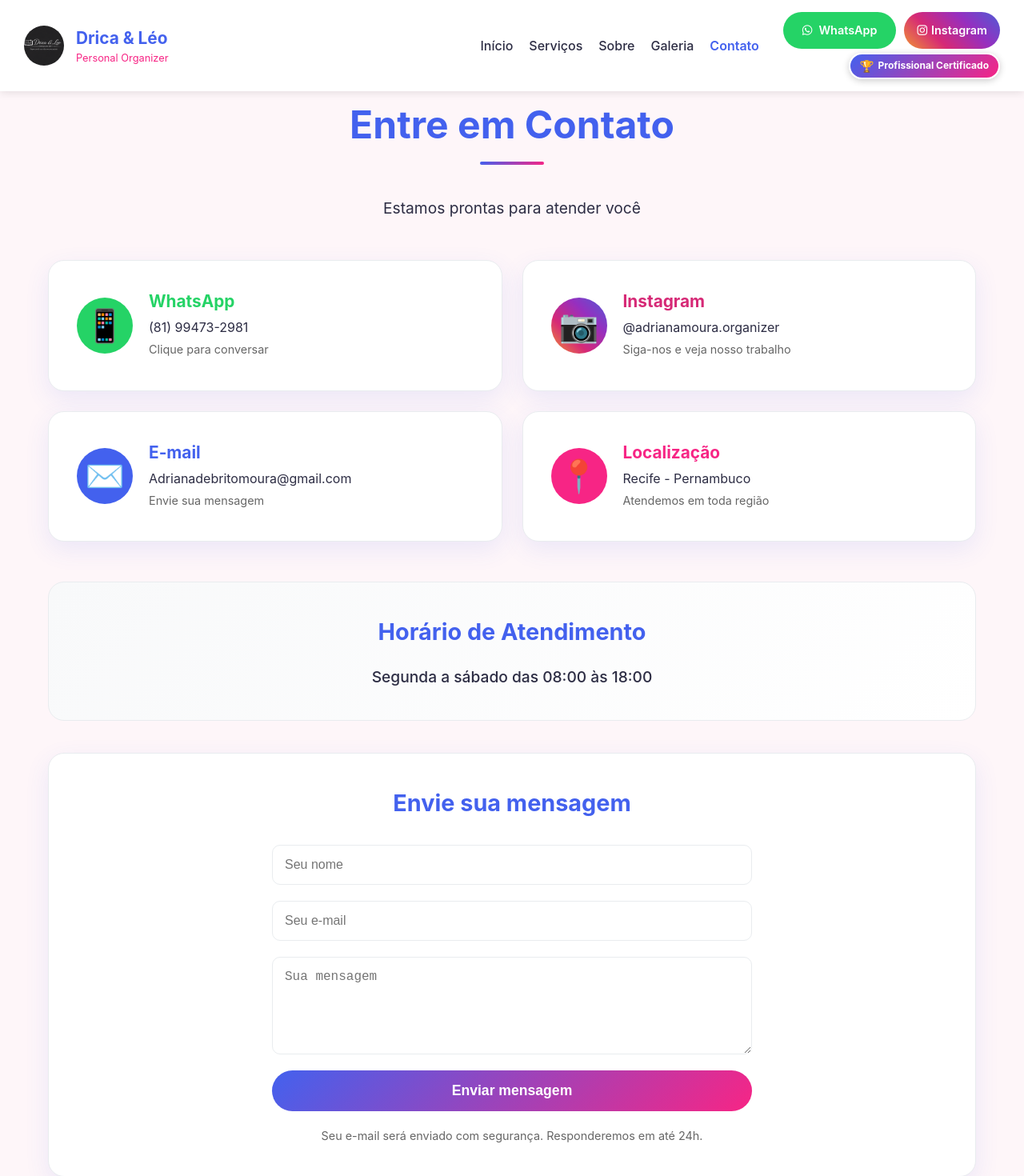
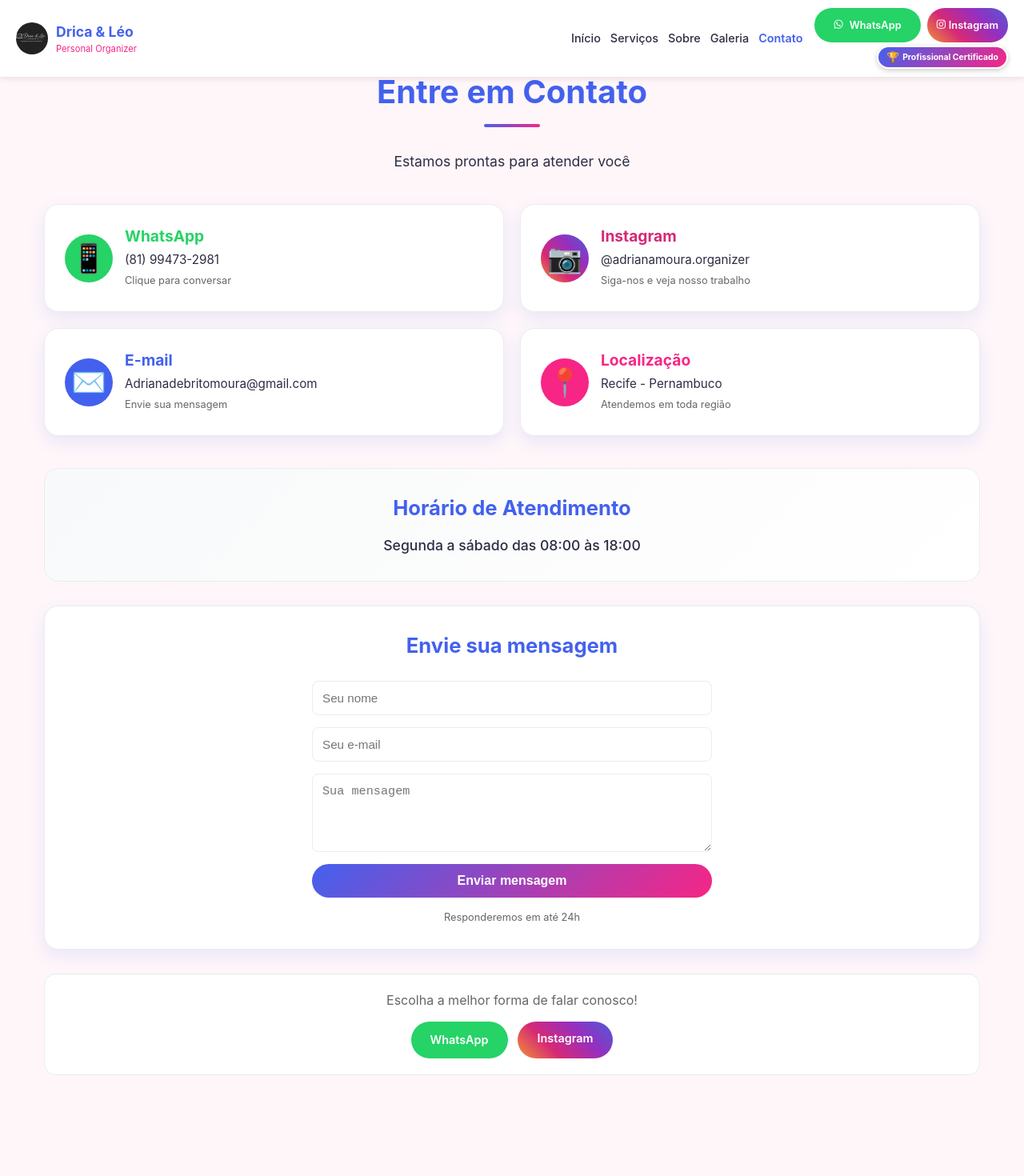
Before and after one commit to GodoyProgrammerAndDeveloper/site-drica-leo, a React (Vite) app: page /contato in a window 1280 px wide. Shown: the top 1470 px of the page at 80% size. After the commit the page ends 1394 px from the top, so only its background shows below. Built offline with nearby package versions, Linux system fonts and the light colour scheme.

Commit message:
Update ContactPage.jsx

```diff
--- a/src/pages/ContactPage.jsx
+++ b/src/pages/ContactPage.jsx
@@ -10,49 +10,49 @@ const ContactPage = () => {
 
   return (
     <div style={{ padding: "0", maxWidth: "1200px", margin: "0 auto", position: "relative" }}>
-      {/* HEADER FIXO COM MENU LADO DIREITO */}
+      {/* HEADER FIXO COM MENU LADO DIREITO - VERSÃO MAIS COMPACTA */}
       <div style={{
         position: "fixed",
         top: 0,
         left: 0,
         width: "100%",
         background: "white",
-        padding: "15px 30px",
-        boxShadow: "0 2px 10px rgba(0,0,0,0.1)",
+        padding: "10px 20px",
+        boxShadow: "0 2px 8px rgba(0,0,0,0.1)",
         zIndex: 999,
         display: "flex",
         alignItems: "center",
         justifyContent: "space-between",
         flexWrap: "wrap"
       }}>
-        {/* LOGO (ESQUERDA) */}
-        <div style={{ display: "flex", alignItems: "center", gap: "15px" }}>
+        {/* LOGO (ESQUERDA) - REDUZIDA */}
+        <div style={{ display: "flex", alignItems: "center", gap: "10px" }}>
           <img
             src="/images/logo.png"
             alt="Drica & Léo"
-            style={{ width: "50px", height: "50px", borderRadius: "50%", objectFit: "cover" }}
+            style={{ width: "40px", height: "40px", borderRadius: "50%", objectFit: "cover" }}
           />
           <div>
-            <h2 style={{ margin: 0, fontSize: "1.3rem", color: "#4361ee" }}>Drica & Léo</h2>
-            <p style={{ margin: 0, fontSize: "0.8rem", color: "#f72585" }}>Personal Organizer</p>
+            <h2 style={{ margin: 0, fontSize: "1.1rem", color: "#4361ee" }}>Drica & Léo</h2>
+            <p style={{ margin: 0, fontSize: "0.7rem", color: "#f72585" }}>Personal Organizer</p>
           </div>
         </div>
 
-        {/* MENU E BOTÕES (DIREITA) */}
-        <div style={{ display: "flex", alignItems: "center", gap: "30px", flexWrap: "wrap" }}>
+        {/* MENU E BOTÕES (DIREITA) - COMPACTADO */}
+        <div style={{ display: "flex", alignItems: "center", gap: "15px", flexWrap: "wrap" }}>
           {/* MENU DE NAVEGAÇÃO */}
-          <div style={{ display: "flex", gap: "20px", alignItems: "center" }}>
-            <a href="/" style={{ textDecoration: "none", color: currentPath === '/' ? '#4361ee' : '#2d2d44', fontWeight: currentPath === '/' ? '600' : '500' }}>Início</a>
-            <a href="/servicos" style={{ textDecoration: "none", color: currentPath === '/servicos' ? '#4361ee' : '#2d2d44', fontWeight: currentPath === '/servicos' ? '600' : '500' }}>Serviços</a>
-            <a href="/sobre" style={{ textDecoration: "none", color: currentPath === '/sobre' ? '#4361ee' : '#2d2d44', fontWeight: currentPath === '/sobre' ? '600' : '500' }}>Sobre</a>
-            <a href="/galeria" style={{ textDecoration: "none", color: currentPath === '/galeria' ? '#4361ee' : '#2d2d44', fontWeight: currentPath === '/galeria' ? '600' : '500' }}>Galeria</a>
-            <a href="/contato" style={{ textDecoration: "none", color: currentPath === '/contato' ? '#4361ee' : '#2d2d44', fontWeight: currentPath === '/contato' ? '600' : '500' }}>Contato</a>
+          <div style={{ display: "flex", gap: "12px", alignItems: "center" }}>
+            <a href="/" style={{ textDecoration: "none", color: currentPath === '/' ? '#4361ee' : '#2d2d44', fontWeight: currentPath === '/' ? '600' : '500', fontSize: "0.9rem" }}>Início</a>
+            <a href="/servicos" style={{ textDecoration: "none", color: currentPath === '/servicos' ? '#4361ee' : '#2d2d44', fontWeight: currentPath === '/servicos' ? '600' : '500', fontSize: "0.9rem" }}>Serviços</a>
+            <a href="/sobre" style={{ textDecoration: "none", color: currentPath === '/sobre' ? '#4361ee' : '#2d2d44', fontWeight: currentPath === '/sobre' ? '600' : '500', fontSize: "0.9rem" }}>Sobre</a>
+            <a href="/galeria" style={{ textDecoration: "none", color: currentPath === '/galeria' ? '#4361ee' : '#2d2d44', fontWeight: currentPath === '/galeria' ? '600' : '500', fontSize: "0.9rem" }}>Galeria</a>
+            <a href="/contato" style={{ textDecoration: "none", color: currentPath === '/contato' ? '#4361ee' : '#2d2d44', fontWeight: currentPath === '/contato' ? '600' : '500', fontSize: "0.9rem" }}>Contato</a>
           </div>
 
-          {/* BOTÕES SOCIAIS COM SELO ABAIXO */}
-          <div style={{ display: "flex", flexDirection: "column", alignItems: "flex-end", gap: "5px" }}>
+          {/* BOTÕES SOCIAIS COM SELO ABAIXO - COMPACTADOS */}
+          <div style={{ display: "flex", flexDirection: "column", alignItems: "flex-end", gap: "4px" }}>
             {/* BOTÕES */}
-            <div style={{ display: "flex", gap: "10px" }}>
+            <div style={{ display: "flex", gap: "8px" }}>
               <a
                 href="https://wa.me/5581994732981"
                 target="_blank"
@@ -60,14 +60,14 @@ const ContactPage = () => {
                 style={{
                   background: "#25d366",
                   color: "white",
-                  padding: "8px 16px",
-                  borderRadius: "50px",
+                  padding: "6px 12px",
+                  borderRadius: "40px",
                   textDecoration: "none",
                   fontWeight: "600",
-                  fontSize: "0.9rem",
+                  fontSize: "0.8rem",
                   display: "flex",
                   alignItems: "center",
-                  gap: "5px"
+                  gap: "4px"
                 }}
               >
                 <i className="fab fa-whatsapp"></i> WhatsApp
@@ -79,36 +79,36 @@ const ContactPage = () => {
                 style={{
                   background: "linear-gradient(45deg, #f09433, #d62976, #962fbf, #4f5bd5)",
                   color: "white",
-                  padding: "8px 16px",
-                  borderRadius: "50px",
+                  padding: "6px 12px",
+                  borderRadius: "40px",
                   textDecoration: "none",
                   fontWeight: "600",
-                  fontSize: "0.9rem",
+                  fontSize: "0.8rem",
                   display: "flex",
                   alignItems: "center",
-                  gap: "5px"
+                  gap: "4px"
                 }}
               >
                 <i className="fab fa-instagram"></i> Instagram
               </a>
             </div>
 
-            {/* SELO ABAIXO DOS BOTÕES */}
+            {/* SELO ABAIXO DOS BOTÕES - MENOR */}
             <div style={{
               background: "linear-gradient(135deg, #4361ee, #f72585)",
               color: "white",
-              padding: "4px 12px",
-              borderRadius: "50px",
-              fontSize: "0.75rem",
+              padding: "3px 10px",
+              borderRadius: "40px",
+              fontSize: "0.65rem",
               fontWeight: "bold",
               display: "flex",
               alignItems: "center",
-              gap: "5px",
+              gap: "4px",
               whiteSpace: "nowrap",
               border: "2px solid white",
-              boxShadow: "0 2px 8px rgba(0,0,0,0.2)"
+              boxShadow: "0 2px 6px rgba(0,0,0,0.2)"
             }}>
-              <span style={{ fontSize: "0.9rem" }}>🏆</span> Profissional Certificado
+              <span style={{ fontSize: "0.8rem" }}>🏆</span> Profissional Certificado
             </div>
           </div>
         </div>
@@ -126,43 +126,43 @@ const ContactPage = () => {
           padding-top: 0;
         }
         .contact-wrapper {
-          padding-top: 100px;
+          padding-top: 70px;
           width: 100%;
         }
         h1 {
-          font-size: 3rem;
+          font-size: 2.5rem;
           color: #4361ee;
           text-align: center;
-          margin: 20px 0 10px 0;
+          margin: 15px 0 10px 0;
         }
         .divider {
-          width: 80px;
+          width: 70px;
           height: 4px;
           background: linear-gradient(135deg, #4361ee, #f72585);
-          margin: 0 auto 40px;
+          margin: 0 auto 30px;
           border-radius: 2px;
         }
         .sub {
-          font-size: 1.2rem;
+          font-size: 1.1rem;
           color: #2d2d44;
           text-align: center;
-          margin: 0 20px 50px 20px;
+          margin: 0 15px 40px 15px;
         }
         .contact-grid {
           display: grid;
           grid-template-columns: repeat(2, 1fr);
-          gap: 25px;
-          margin: 0 20px 50px 20px;
+          gap: 20px;
+          margin: 0 15px 40px 15px;
         }
         .contact-card {
           background: white;
-          border-radius: 20px;
-          padding: 35px;
-          box-shadow: 0 10px 30px rgba(67, 97, 238, 0.1);
+          border-radius: 18px;
+          padding: 25px;
+          box-shadow: 0 8px 20px rgba(67, 97, 238, 0.1);
           border: 1px solid #e9ecef;
           display: flex;
           align-items: center;
-          gap: 20px;
+          gap: 15px;
           transition: transform 0.2s;
           cursor: pointer;
         }
@@ -170,250 +170,120 @@ const ContactPage = () => {
           transform: translateY(-5px);
         }
         .contact-icon {
-          width: 70px;
-          height: 70px;
+          width: 60px;
+          height: 60px;
           border-radius: 50%;
           display: flex;
           align-items: center;
           justify-content: center;
-          font-size: 2.5rem;
+          font-size: 2.2rem;
           color: white;
           flex-shrink: 0;
         }
         .contact-card h3 {
-          font-size: 1.3rem;
-          margin-bottom: 5px;
+          font-size: 1.2rem;
+          margin-bottom: 4px;
         }
         .contact-card p {
-          font-size: 1rem;
-          margin-bottom: 5px;
+          font-size: 0.95rem;
+          margin-bottom: 4px;
           color: #2d2d44;
         }
         .hours-card {
           background: linear-gradient(135deg, #f8f9fa, white);
-          border-radius: 20px;
-          padding: 40px;
-          margin: 0 20px 40px 20px;
+          border-radius: 18px;
+          padding: 30px;
+          margin: 0 15px 30px 15px;
           border: 1px solid #e9ecef;
           text-align: center;
         }
         .hours-card h3 {
-          font-size: 1.8rem;
+          font-size: 1.6rem;
           color: #4361ee;
-          margin-bottom: 20px;
+          margin-bottom: 15px;
         }
         .hours-text {
-          font-size: 1.2rem;
+          font-size: 1.1rem;
           color: #2d2d44;
           font-weight: 500;
         }
         .form-container {
           background: white;
-          border-radius: 20px;
-          padding: 40px;
-          margin: 0 20px 40px 20px;
-          box-shadow: 0 10px 30px rgba(67, 97, 238, 0.1);
+          border-radius: 18px;
+          padding: 30px;
+          margin: 0 15px 30px 15px;
+          box-shadow: 0 8px 20px rgba(67, 97, 238, 0.1);
           border: 1px solid #e9ecef;
         }
         .form-container h3 {
-          font-size: 1.8rem;
+          font-size: 1.6rem;
           color: #4361ee;
           text-align: center;
-          margin-bottom: 30px;
+          margin-bottom: 25px;
         }
         form {
           display: grid;
-          gap: 20px;
-          max-width: 600px;
+          gap: 15px;
+          max-width: 500px;
           margin: 0 auto;
         }
         input, textarea {
-          padding: 15px;
-          border-radius: 10px;
+          padding: 12px;
+          border-radius: 8px;
           border: 1px solid #e9ecef;
-          font-size: 1rem;
+          font-size: 0.95rem;
           width: 100%;
         }
         button[type="submit"] {
-          padding: 15px;
+          padding: 12px;
           background: linear-gradient(135deg, #4361ee, #f72585);
           color: white;
           border: none;
-          border-radius: 50px;
-          font-size: 1.1rem;
+          border-radius: 40px;
+          font-size: 1rem;
           font-weight: bold;
           cursor: pointer;
           transition: transform 0.2s;
-        }
-        button[type="submit"]:hover {
-          transform: scale(1.02);
         }
         .footer-note {
           text-align: center;
           padding: 20px;
           background: white;
           border-radius: 15px;
-          margin: 0 20px 40px 20px;
+          margin: 0 15px 30px 15px;
           border: 1px solid #e9ecef;
         }
 
         /* ===== CELULAR ===== */
         @media (max-width: 768px) {
           .contact-wrapper {
-            padding-top: 180px;
+            padding-top: 60px;
           }
 
           h1 {
-            font-size: 2.5rem !important;
-            margin: 0 15px 10px 15px !important;
+            font-size: 2.2rem !important;
+            margin: 10px 15px 5px 15px !important;
           }
 
           .divider {
-            margin: 0 auto 30px auto !important;
+            width: 60px !important;
+            margin: 0 auto 25px auto !important;
           }
 
           .sub {
-            font-size: 1rem !important;
-            margin: 0 15px 30px 15px !important;
+            font-size: 0.95rem !important;
+            margin: 0 15px 25px 15px !important;
           }
 
           .contact-grid {
             grid-template-columns: 1fr !important;
-            gap: 15px !important;
-            margin: 0 15px 30px 15px !important;
-          }
-
-          .contact-card {
-            padding: 20px !important;
-            gap: 15px !important;
-          }
-
-          .contact-icon {
-            width: 50px !important;
-            height: 50px !important;
-            font-size: 2rem !important;
-          }
-
-          .contact-card h3 {
-            font-size: 1.1rem !important;
-          }
-
-          .contact-card p {
-            font-size: 0.9rem !important;
-          }
-
-          .contact-card p:last-child {
-            font-size: 0.8rem !important;
-          }
-
-          .hours-card {
-            padding: 30px 15px !important;
-            margin: 0 15px 30px 15px !important;
-          }
-
-          .hours-card h3 {
-            font-size: 1.5rem !important;
-            margin-bottom: 15px !important;
-          }
-
-          .hours-text {
-            font-size: 1rem !important;
-          }
-
-          .form-container {
-            padding: 30px 15px !important;
-            margin: 0 15px 30px 15px !important;
-          }
-
-          .form-container h3 {
-            font-size: 1.5rem !important;
-            margin-bottom: 20px !important;
-          }
-
-          input, textarea {
-            padding: 12px !important;
-            font-size: 16px !important;
-          }
-
-          button[type="submit"] {
-            padding: 12px !important;
-            font-size: 1rem !important;
-          }
-
-          .footer-note {
-            margin: 0 15px 30px 15px !important;
-            padding: 15px !important;
-          }
-
-          .footer-note p {
-            font-size: 1rem !important;
-            margin-bottom: 15px !important;
-          }
-
-          .footer-note div {
-            flex-direction: column !important;
-            align-items: center !important;
-            gap: 10px !important;
-          }
-
-          .footer-note a {
-            width: 100% !important;
-            max-width: 280px !important;
-            text-align: center !important;
-            padding: 10px 20px !important;
-          }
-
-          div[style*="position: fixed; top: 0; left: 0; width: 100%;"] {
-            padding: 10px 15px !important;
-            flex-direction: column !important;
-            align-items: center !important;
-          }
-
-          div[style*="display: flex; gap: 20px; align-items: center;"] {
-            flex-wrap: wrap !important;
-            justify-content: center !important;
-            gap: 10px !important;
-          }
-
-          div[style*="display: flex; flex-direction: column; align-items: flex-end; gap: 5px;"] {
-            align-items: center !important;
-          }
-
-          div[style*="display: flex; gap: 10px;"] {
-            flex-wrap: wrap !important;
-            justify-content: center !important;
-          }
-
-          a[style*="padding: 8px 16px;"] {
-            padding: 6px 12px !important;
-            font-size: 0.8rem !important;
-          }
-
-          .logo-img, div[style*="width: 50px; height: 50px;"] {
-            width: 40px !important;
-            height: 40px !important;
-          }
-
-          h2[style*="font-size: 1.3rem;"] {
-            font-size: 1.1rem !important;
-          }
-
-          p[style*="font-size: 0.8rem;"] {
-            font-size: 0.7rem !important;
-          }
-        }
-
-        @media (max-width: 480px) {
-          .contact-wrapper {
-            padding-top: 200px;
-          }
-
-          h1 {
-            font-size: 2rem !important;
+            gap: 12px !important;
+            margin: 0 12px 25px 12px !important;
           }
 
           .contact-card {
             padding: 15px !important;
+            gap: 12px !important;
           }
 
           .contact-icon {
@@ -427,11 +297,12 @@ const ContactPage = () => {
           }
 
           .contact-card p {
-            font-size: 0.8rem !important;
+            font-size: 0.85rem !important;
           }
 
           .hours-card {
-            padding: 25px 10px !important;
+            padding: 20px 12px !important;
+            margin: 0 12px 25px 12px !important;
           }
 
           .hours-card h3 {
@@ -439,15 +310,79 @@ const ContactPage = () => {
           }
 
           .hours-text {
-            font-size: 0.9rem !important;
+            font-size: 0.95rem !important;
           }
 
           .form-container {
-            padding: 25px 10px !important;
+            padding: 20px 12px !important;
+            margin: 0 12px 25px 12px !important;
           }
 
           .form-container h3 {
             font-size: 1.3rem !important;
+          }
+
+          .footer-note {
+            margin: 0 12px 25px 12px !important;
+            padding: 15px !important;
+          }
+
+          .footer-note p {
+            font-size: 0.95rem !important;
+          }
+
+          div[style*="position: fixed; top: 0; left: 0; width: 100%;"] {
+            padding: 8px 12px !important;
+          }
+
+          .logo-img, div[style*="width: 50px; height: 50px;"] {
+            width: 35px !important;
+            height: 35px !important;
+          }
+
+          h2[style*="font-size: 1.3rem;"] {
+            font-size: 1rem !important;
+          }
+
+          p[style*="font-size: 0.8rem;"] {
+            font-size: 0.65rem !important;
+          }
+
+          a[style*="padding: 6px 12px;"] {
+            padding: 4px 10px !important;
+            font-size: 0.75rem !important;
+          }
+        }
+
+        @media (max-width: 480px) {
+          .contact-wrapper {
+            padding-top: 55px;
+          }
+
+          h1 {
+            font-size: 1.8rem !important;
+          }
+
+          .contact-icon {
+            width: 40px !important;
+            height: 40px !important;
+            font-size: 1.5rem !important;
+          }
+
+          .contact-card h3 {
+            font-size: 0.9rem !important;
+          }
+
+          .contact-card p {
+            font-size: 0.8rem !important;
+          }
+
+          .hours-card h3 {
+            font-size: 1.2rem !important;
+          }
+
+          .form-container h3 {
+            font-size: 1.2rem !important;
           }
         }
       `}</style>
@@ -465,7 +400,7 @@ const ContactPage = () => {
             <div>
               <h3 style={{ color: "#25d366" }}>WhatsApp</h3>
               <p>(81) 99473-2981</p>
-              <p style={{ fontSize: "0.9rem", color: "#666" }}>Clique para conversar</p>
+              <p style={{ fontSize: "0.8rem", color: "#666" }}>Clique para conversar</p>
             </div>
           </div>
 
@@ -475,7 +410,7 @@ const ContactPage = () => {
             <div>
               <h3 style={{ color: "#d62976" }}>Instagram</h3>
               <p>@adrianamoura.organizer</p>
-              <p style={{ fontSize: "0.9rem", color: "#666" }}>Siga-nos e veja nosso trabalho</p>
+              <p style={{ fontSize: "0.8rem", color: "#666" }}>Siga-nos e veja nosso trabalho</p>
             </div>
           </div>
 
@@ -485,7 +420,7 @@ const ContactPage = () => {
             <div>
               <h3 style={{ color: "#4361ee" }}>E-mail</h3>
               <p>Adrianadebritomoura@gmail.com</p>
-              <p style={{ fontSize: "0.9rem", color: "#666" }}>Envie sua mensagem</p>
+              <p style={{ fontSize: "0.8rem", color: "#666" }}>Envie sua mensagem</p>
             </div>
           </div>
 
@@ -495,7 +430,7 @@ const ContactPage = () => {
             <div>
               <h3 style={{ color: "#f72585" }}>Localização</h3>
               <p>Recife - Pernambuco</p>
-              <p style={{ fontSize: "0.9rem", color: "#666" }}>Atendemos em toda região</p>
+              <p style={{ fontSize: "0.8rem", color: "#666" }}>Atendemos em toda região</p>
             </div>
           </div>
         </div>
@@ -512,39 +447,41 @@ const ContactPage = () => {
           <form action="https://formsubmit.co/Adrianadebritomoura@gmail.com" method="POST">
             <input type="text" name="nome" placeholder="Seu nome" required />
             <input type="email" name="email" placeholder="Seu e-mail" required />
-            <textarea name="mensagem" placeholder="Sua mensagem" rows="5" required></textarea>
+            <textarea name="mensagem" placeholder="Sua mensagem" rows="4" required></textarea>
             <input type="hidden" name="_subject" value="Novo contato do site Drica & Léo" />
             <input type="hidden" name="_captcha" value="false" />
             <button type="submit">Enviar mensagem</button>
           </form>
-          <p style={{ textAlign: "center", marginTop: "20px", color: "#666", fontSize: "0.9rem" }}>
-            Seu e-mail será enviado com segurança. Responderemos em até 24h.
+          <p style={{ textAlign: "center", marginTop: "15px", color: "#666", fontSize: "0.8rem" }}>
+            Responderemos em até 24h
           </p>
         </div>
 
         {/* CHAMADA FINAL */}
         <div className="footer-note">
-          <p style={{ fontSize: "1.2rem", color: "#666", marginBottom: "20px" }}>
+          <p style={{ fontSize: "1rem", color: "#666", marginBottom: "15px" }}>
             Escolha a melhor forma de falar conosco!
           </p>
-          <div style={{ display: "flex", gap: "15px", justifyContent: "center", flexWrap: "wrap" }}>
+          <div style={{ display: "flex", gap: "12px", justifyContent: "center", flexWrap: "wrap" }}>
             <a href="https://wa.me/5581994732981" target="_blank" rel="noopener noreferrer" style={{
-              padding: "12px 30px",
+              padding: "10px 25px",
               background: "#25d366",
               color: "white",
               textDecoration: "none",
-              borderRadius: "50px",
-              fontWeight: "600"
+              borderRadius: "40px",
+              fontWeight: "600",
+              fontSize: "0.9rem"
             }}>
               WhatsApp
             </a>
             <a href="https://instagram.com/adrianamoura.organizer" target="_blank" rel="noopener noreferrer" style={{
-              padding: "12px 30px",
+              padding: "10px 25px",
               background: "linear-gradient(45deg, #f09433, #d62976, #962fbf, #4f5bd5)",
               color: "white",
               textDecoration: "none",
-              borderRadius: "50px",
-              fontWeight: "600"
+              borderRadius: "40px",
+              fontWeight: "600",
+              fontSize: "0.9rem"
             }}>
               Instagram
             </a>
```
